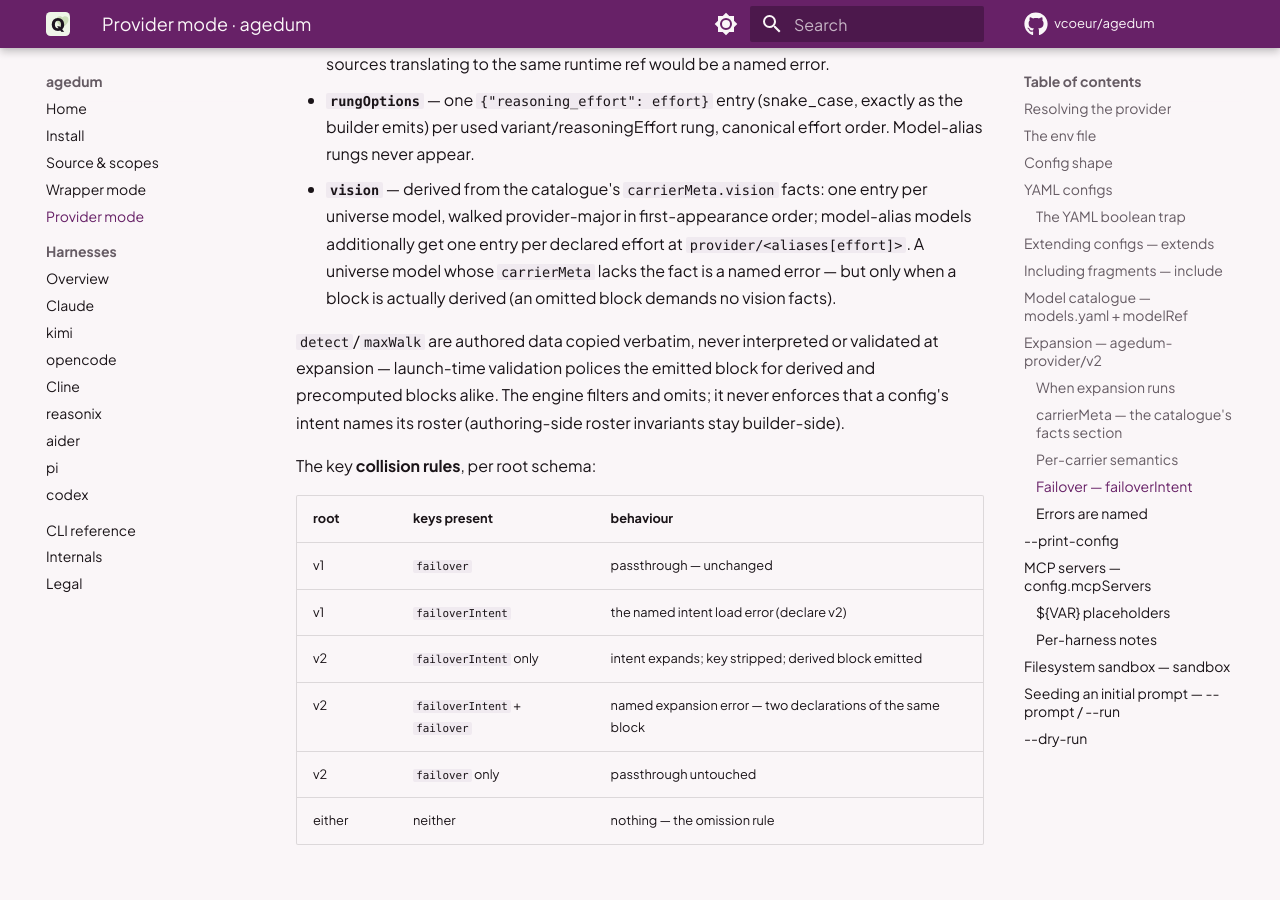
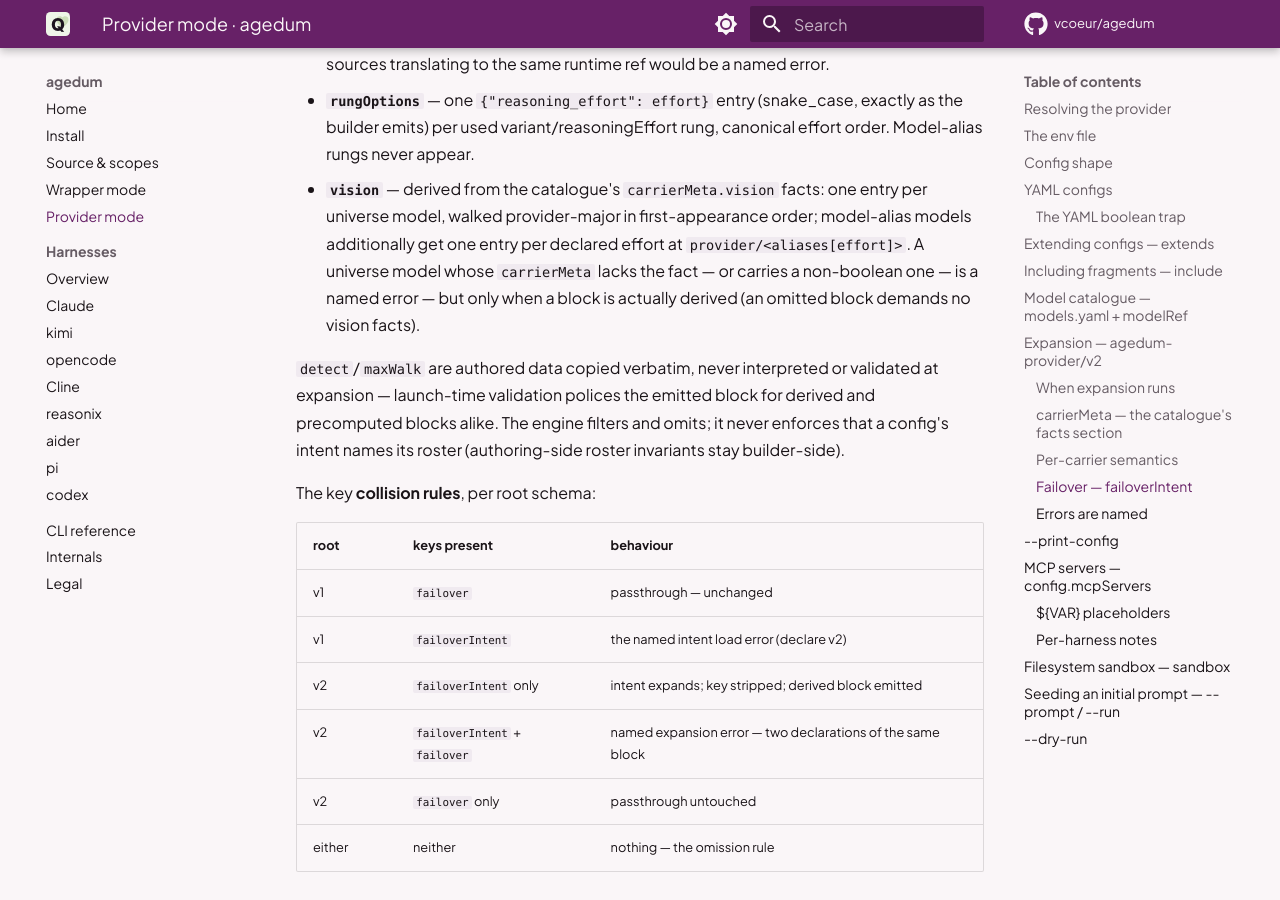
Before and after one commit to vcoeur/agedum, an MkDocs documentation site: the page built from docs/provider.md, in a window 1280 px wide and 900 px high, scrolled down 12404 px. Built offline with MkDocs 1.6.1 and Material for MkDocs 9.7.7, drawn with Linux system fonts in a browser that asks for light colours; comment, search, counter and statistics services are not loaded.

Commit message:
Docs: name failoverIntent among the marker keys; vision error covers non-bool facts

```diff
--- a/docs/provider.md
+++ b/docs/provider.md
@@ -469,7 +469,8 @@
 - **`vision`** — derived from the catalogue's `carrierMeta.vision` facts: one entry per
   universe model, walked provider-major in first-appearance order; model-alias models
   additionally get one entry per declared effort at `provider/<aliases[effort]>`. A
-  universe model whose `carrierMeta` lacks the fact is a named error — but only when a
+  universe model whose `carrierMeta` lacks the fact — or carries a non-boolean one —
+  is a named error — but only when a
   block is actually derived (an omitted block demands no vision facts).
 
 `detect`/`maxWalk` are authored data copied verbatim, never interpreted or validated at
```
Also changed, not shown: 1 other file.
